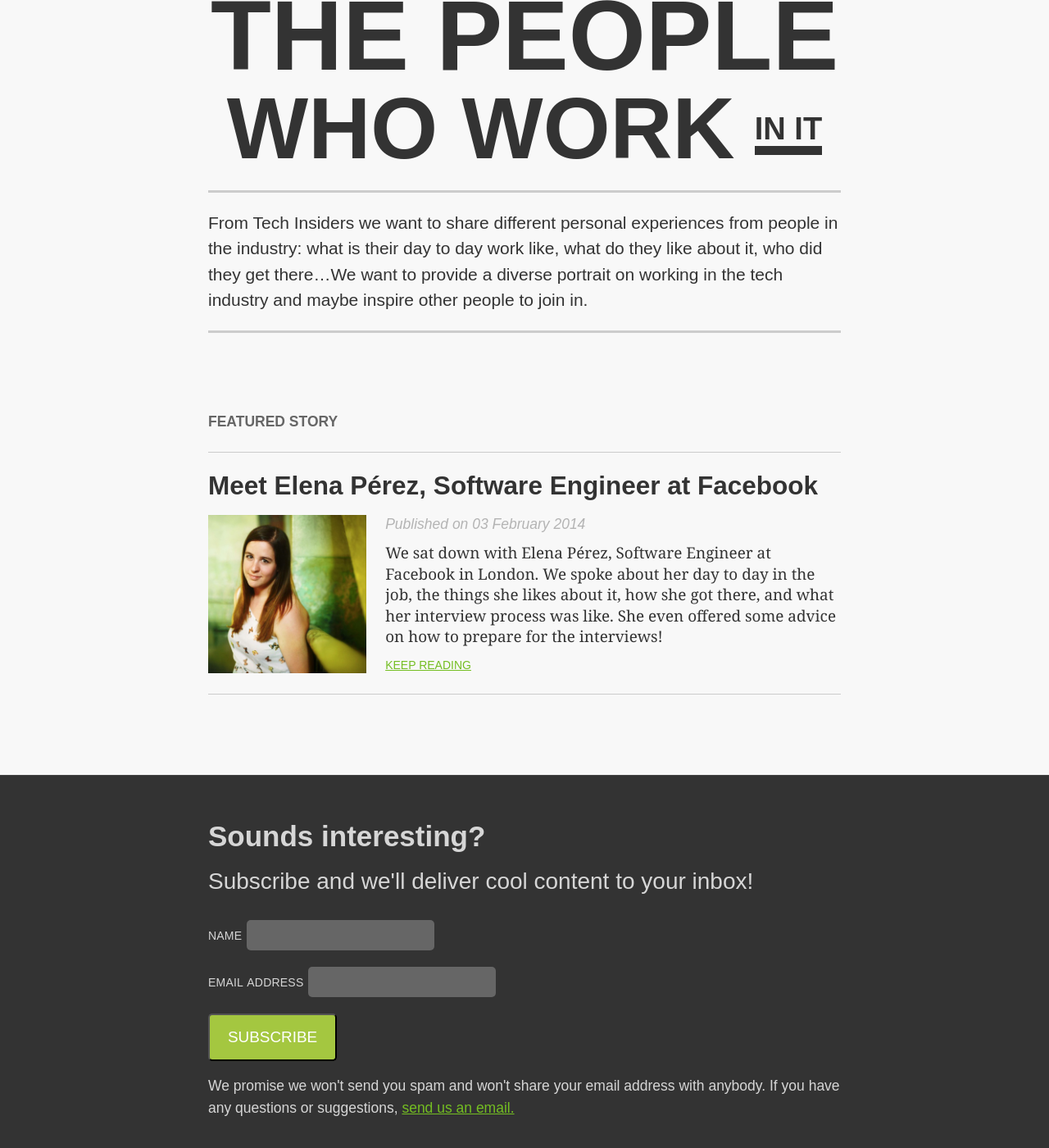
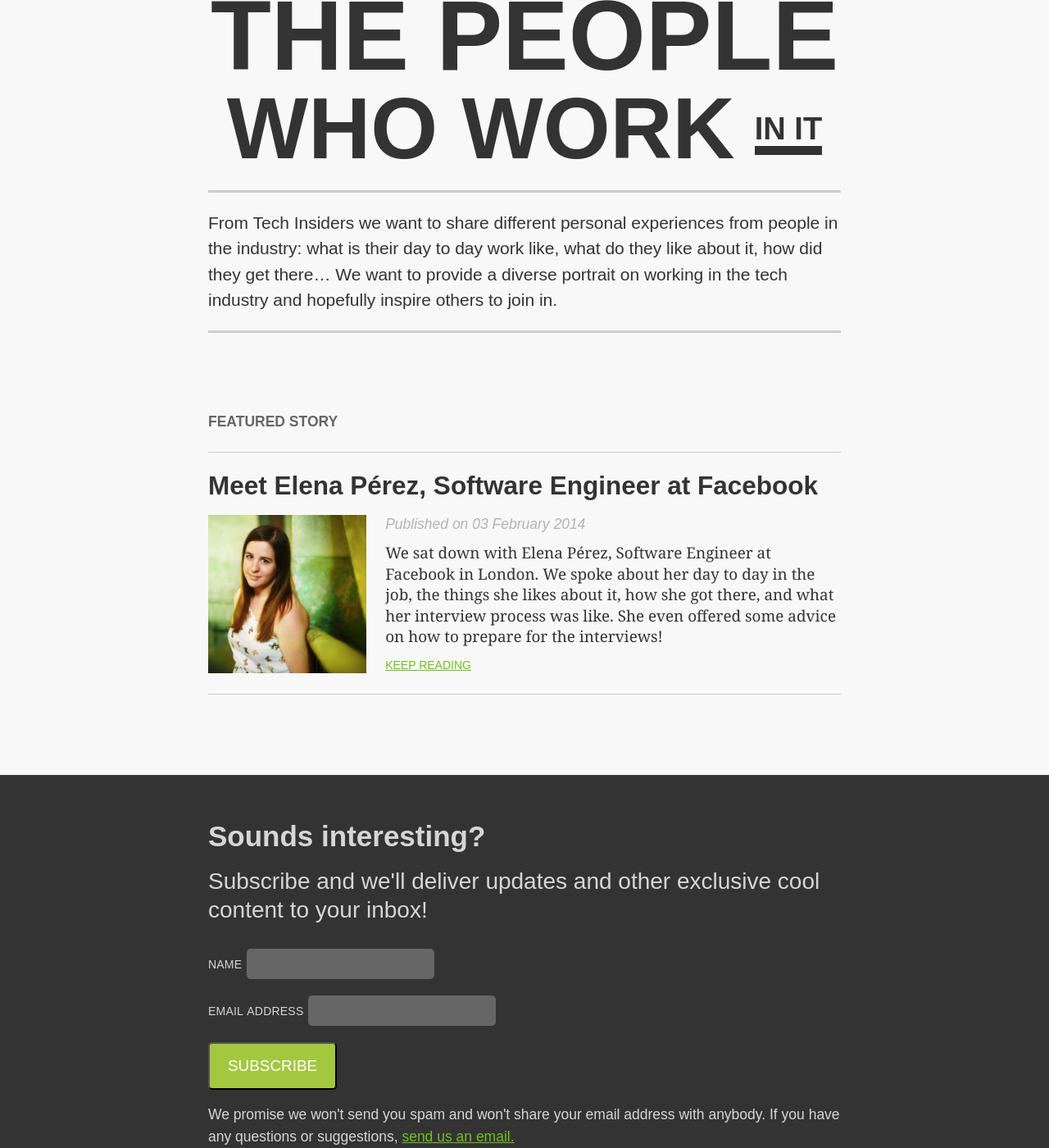
Before and after one commit to localistico/techinsiders.io, a Jekyll site: the page built from index.html, in a window 1280 px wide and 1400 px high, scrolled down 256 px. Shown: the whole window at 82% size. Built offline with Jekyll 4.4.1, drawn with Linux system fonts in a browser that asks for light colours; Markdown is read by kramdown in place of the engine named in the settings; comment, search, counter and statistics services are not loaded.

Commit message:
fixing a couple typos plus minor edit to copy

```diff
--- a/index.html
+++ b/index.html
@@ -1,9 +1,9 @@
 ---
 layout: default
 title: Tech Insiders - Learn about the tech industry from the people who work on it
-description: "Interviews with people working in the tech industry to learn: what their day to day at work is like, what they like about it, and how they got there"
+description: "Interviews with people working in the tech industry to learn what their day to day at work is like, what they like about it, and how they got there"
 subscribe_cta: Sounds interesting?
-subscribe_cta_subtitle: Subscribe and we'll deliver cool content to your inbox!
+subscribe_cta_subtitle: Subscribe and we'll deliver updates and other exclusive cool content to your inbox!
 ---
 
 <section class="home">
@@ -15,9 +15,8 @@ subscribe_cta_subtitle: Subscribe and we'll deliver cool content to your inbox!
     </h1>
     <p id="welcome-text">From Tech Insiders we want to share different personal
     experiences from people in the industry: what is their day to day work
-    like, what do they like about it, who did they get there…We want to provide
-    a diverse portrait on working in the tech industry and maybe inspire other
-    people to join in.</p>
+    like, what do they like about it, how did they get there… We want to provide
+    a diverse portrait on working in the tech industry and hopefully inspire others to join in.</p>
   </header>
 
     {% for post in site.posts limit: 1 %}
```
